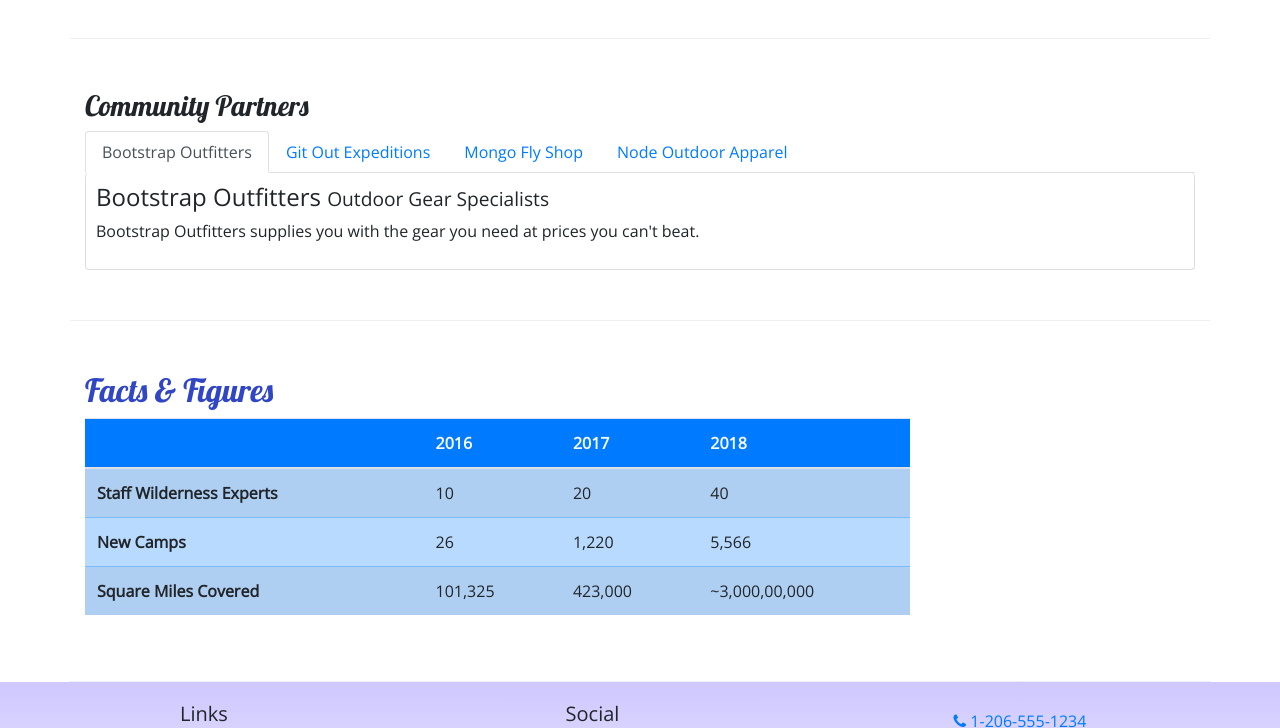
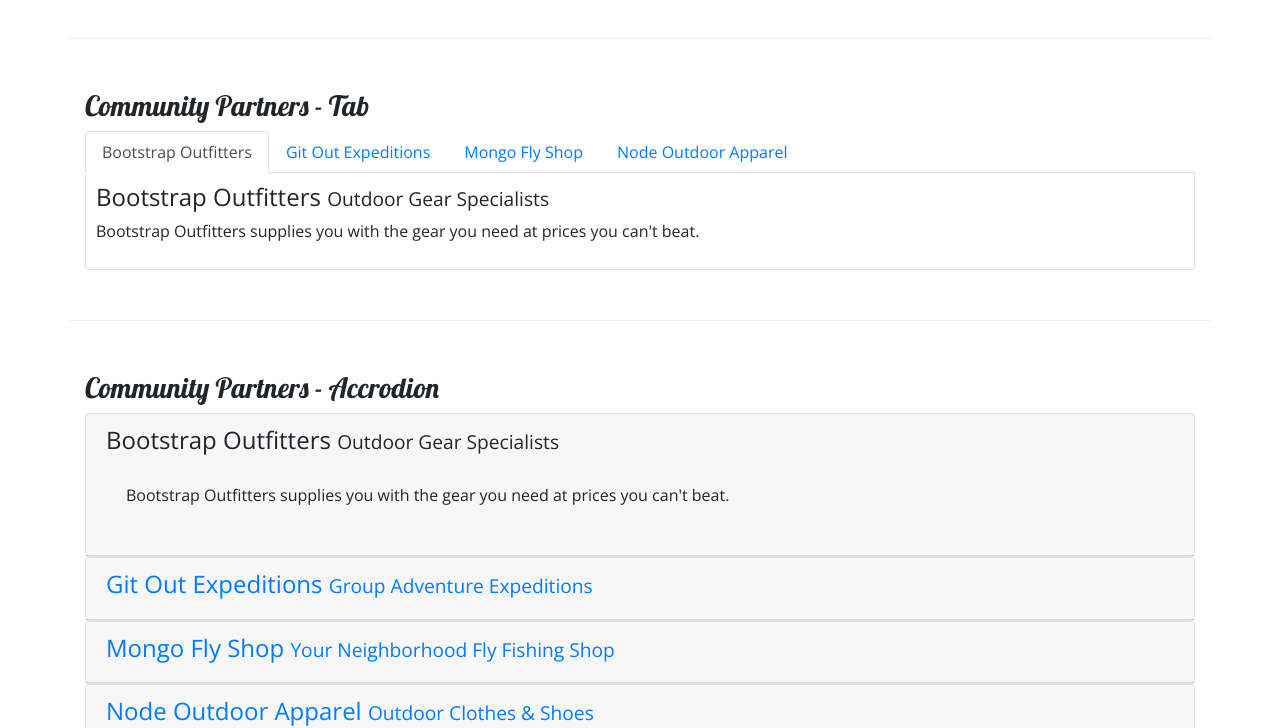
Before and after one commit to Dewan-Kabir/nucampsite, a website: page aboutus.html in a window 1280 px wide. Shown: the part 801-1529 px from the top of the page. Drawn offline with nearby package versions, Linux system fonts and the light colour scheme.

Commit message:
Added the implementation of Bootstrap and JavaScript Accordion and kept the Tab implementation

```diff
--- a/aboutus.html
+++ b/aboutus.html
@@ -137,10 +137,22 @@
 
 
 
+
+
+
+
+
+
+
+
+
+<!--This is implementing a javascript, bootstrap tab component-->
+
+
     <div class="container">
         <div class="row row-content">
             <div class="col">
-                <h3>Community Partners</h3>
+                <h3>Community Partners - Tab</h3>
                 <ul class="nav nav-tabs">
                     <li class="nav-item">
                         <a class="nav-link active" href="#bootstrap" role="tab" data-toggle="tab">Bootstrap Outfitters</a>
@@ -182,6 +194,90 @@
                 </div>
             </div>
         </div>
+
+
+
+    </div>
+
+
+
+
+
+
+
+
+
+<!--This is implementing a javascript, bootstrap accordian component-->
+
+
+    <div class="container">
+        <div class="row row-content">
+            <div class="col">
+                <h3>Community Partners - Accrodion</h3>
+
+
+                <div id="accordion">
+                <div class="card">
+                    <div role="tab" class="card-header">
+                        <h4>
+                            <a data-toggle="collapse" data-target="#bootstrap">
+                                Bootstrap Outfitters <small>Outdoor Gear Specialists</small>
+                            </a>
+                        </h4>
+                        <div class="collapse show" id="bootstrap" data-parent="#accordion">
+                            <div class="card-body">
+                                <p class="d-none d-sm-block">Bootstrap Outfitters supplies you with the gear you need at prices you can't beat.</p>
+                            </div>
+                        </div>
+                    </div>
+                </div>
+
+
+                <div class="card">
+                    <div role="tab" class="card-header">
+                        <h4>
+                            <a class="collapsed" data-toggle="collapse" data-target="#git">
+                                Git Out Expeditions <small>Group Adventure Expeditions</small>
+                            </a>
+                        </h4>
+                        <div class="collapse" id="git" data-parent="#accordion">
+                            <div class="card-body">
+                                <p class="d-none d-sm-block">Join Git Out Expeditions to explore new horizons with a group of other adventurers!</p>
+                           </div>
+                        </div>
+                    </div>
+                </div>
+                <div class="card">
+                    <div role="tab" class="card-header">
+                        <h4>
+                            <a class="collapsed" data-toggle="collapse" data-target="#mongo">
+                                Mongo Fly Shop <small>Your Neighborhood Fly Fishing Shop</small>
+                            </a>
+                        </h4>
+                        <div class="collapse" id="mongo" data-parent="#accordion">
+                            <div class="card-body">
+                                <p class="d-none d-sm-block">Need a new fishing pole, a tacklebox, or flies of all kinds? Stop by Mongo Fly Shop.</p>
+                            </div>
+                        </div>
+                    </div>
+                </div>
+                <div class="card">
+                    <div role="tab" class="card-header">
+                        <h4>
+                            <a class="collapsed" data-toggle="collapse" data-target="#node">
+                                Node Outdoor Apparel <small>Outdoor Clothes & Shoes</small>
+                            </a>
+                        </h4>
+                        <div class="collapse" id="node" data-parent="#accordion">
+                            <div class="card-body">
+                                <p class="d-none d-sm-block">From polar fleeces to swimsuits, hiking boots to waders, a visit to Node will be sure to get you covered.</p>
+                            </div>
+                        </div>
+                    </div>
+                </div>
+             </div>
+        </div>
+    </div>
 
 
         <div class="row row-content">
--- a/css/style.css
+++ b/css/style.css
@@ -42,3 +42,8 @@ header h2 {
     padding: 10px;
     border-radius: 04px;
 }
+
+.a, .a:hover {
+    color: inherit;
+    text-decoration: none;
+  }
```
